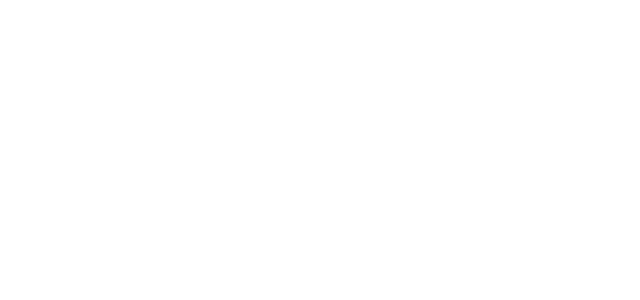
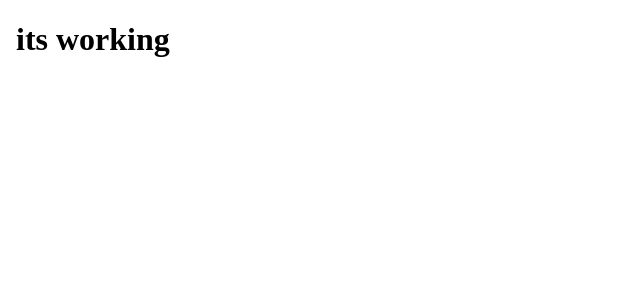
Before and after one commit to lalesi5/PreinscripcionesCSG, an Angular app in the folder Preinscripciones/: page /acceso in a window 1280 px wide. Shown: the top 300 px of the page, without its empty margins (0-640 px from the left). Built offline with nearby package versions, Linux system fonts and the light colour scheme.

Commit message:
ruta acceso

```diff
--- a/Preinscripciones/src/app/Acceso/acceso/acceso.component.html
+++ b/Preinscripciones/src/app/Acceso/acceso/acceso.component.html
@@ -7,6 +7,6 @@
     <title>Acceso</title>
 </head>
 <body>
-
+    <h1>its working</h1>
 </body>
 </html>
```
